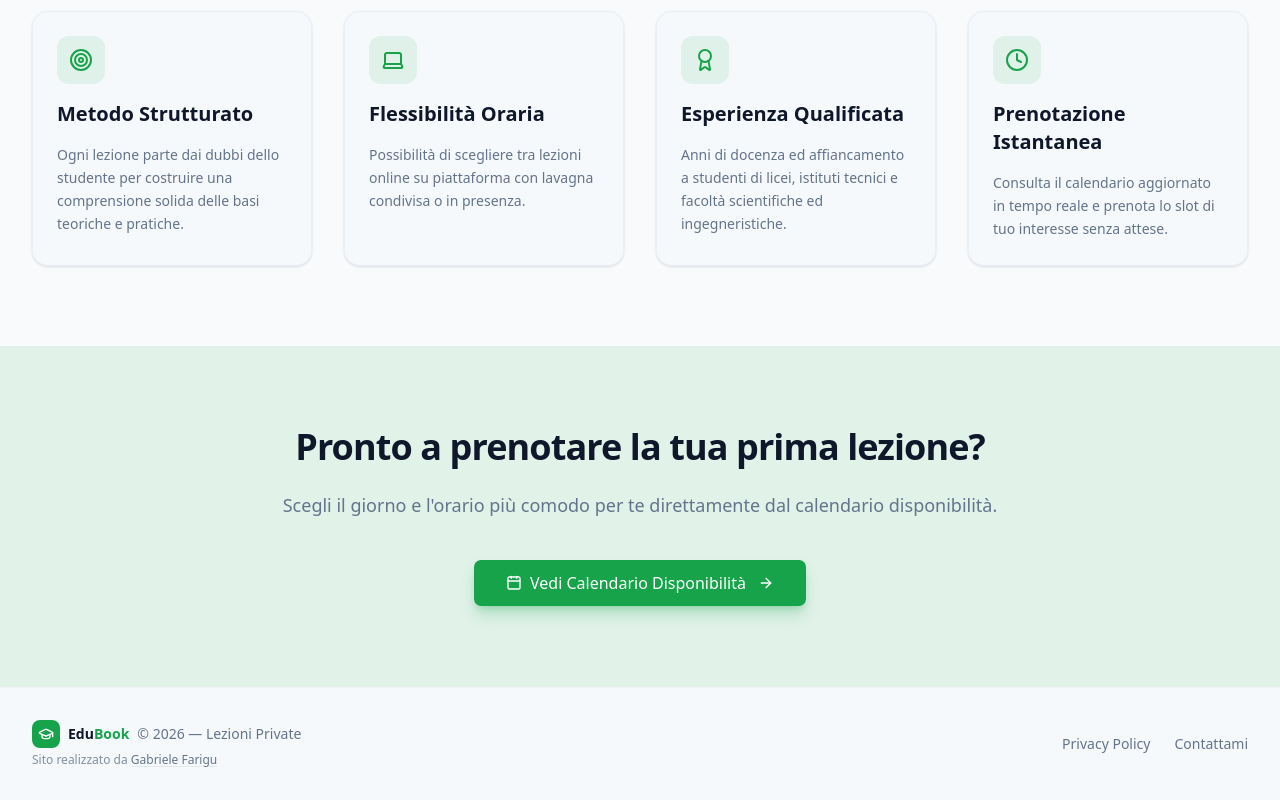
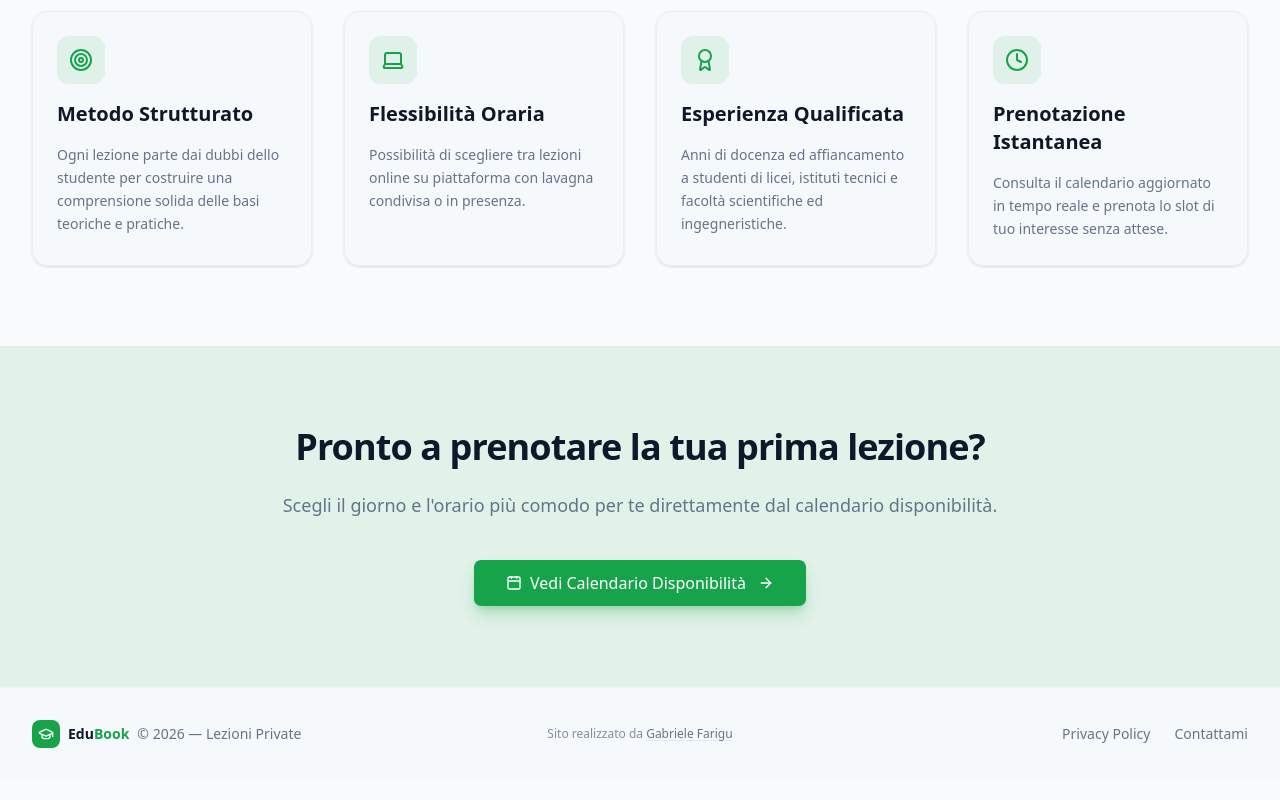
Before and after one commit to Fariguu/EduBook, a Next.js app: page / in a window 1280 px wide. Shown: the part 1402-2202 px from the top of the page. Built offline with nearby package versions, Linux system fonts and the light colour scheme; no server answers; the database is empty.

Commit message:
feat(footer): center author credit in 3-column layout

```diff
--- a/src/features/landing/components/Footer.tsx
+++ b/src/features/landing/components/Footer.tsx
@@ -4,10 +4,10 @@ import { GraduationCap } from "lucide-react";
 export function Footer() {
   return (
     <footer className="w-full border-t border-border/40 bg-muted/30 py-8 transition-colors">
-      <div className="container mx-auto flex flex-col sm:flex-row items-center justify-between gap-4 px-4 sm:px-8 text-sm text-muted-foreground">
-        <div className="flex flex-col items-center sm:items-start gap-1">
-          <div className="flex items-center gap-2">
-            <div className="flex h-7 w-7 items-center justify-center rounded-lg bg-primary text-primary-foreground">
+      <div className="container mx-auto grid grid-cols-1 md:grid-cols-3 items-center gap-4 px-4 sm:px-8 text-sm text-muted-foreground">
+        {/* Brand e Copyright (Sinistra) */}
+        <div className="flex items-center justify-center md:justify-start gap-2">
+          <div className="flex h-7 w-7 items-center justify-center rounded-lg bg-primary text-primary-foreground shrink-0">
             <GraduationCap className="h-4 w-4" />
           </div>
           <span className="font-semibold text-foreground">
@@ -15,6 +15,9 @@ export function Footer() {
           </span>
           <span>© {new Date().getFullYear()} — Lezioni Private</span>
         </div>
+
+        {/* Autore del Sito (Centro) */}
+        <div className="flex items-center justify-center text-center">
           <p className="text-xs text-muted-foreground/80">
             Sito realizzato da{" "}
             <a
@@ -28,7 +31,8 @@ export function Footer() {
           </p>
         </div>
 
-        <div className="flex items-center gap-6">
+        {/* Link di Navigazione (Destra) */}
+        <div className="flex items-center justify-center md:justify-end gap-6">
           <Link href="/privacy" className="hover:text-primary transition-colors">
             Privacy Policy
           </Link>
```
Lines whose indentation alone changed are shown as unchanged.
